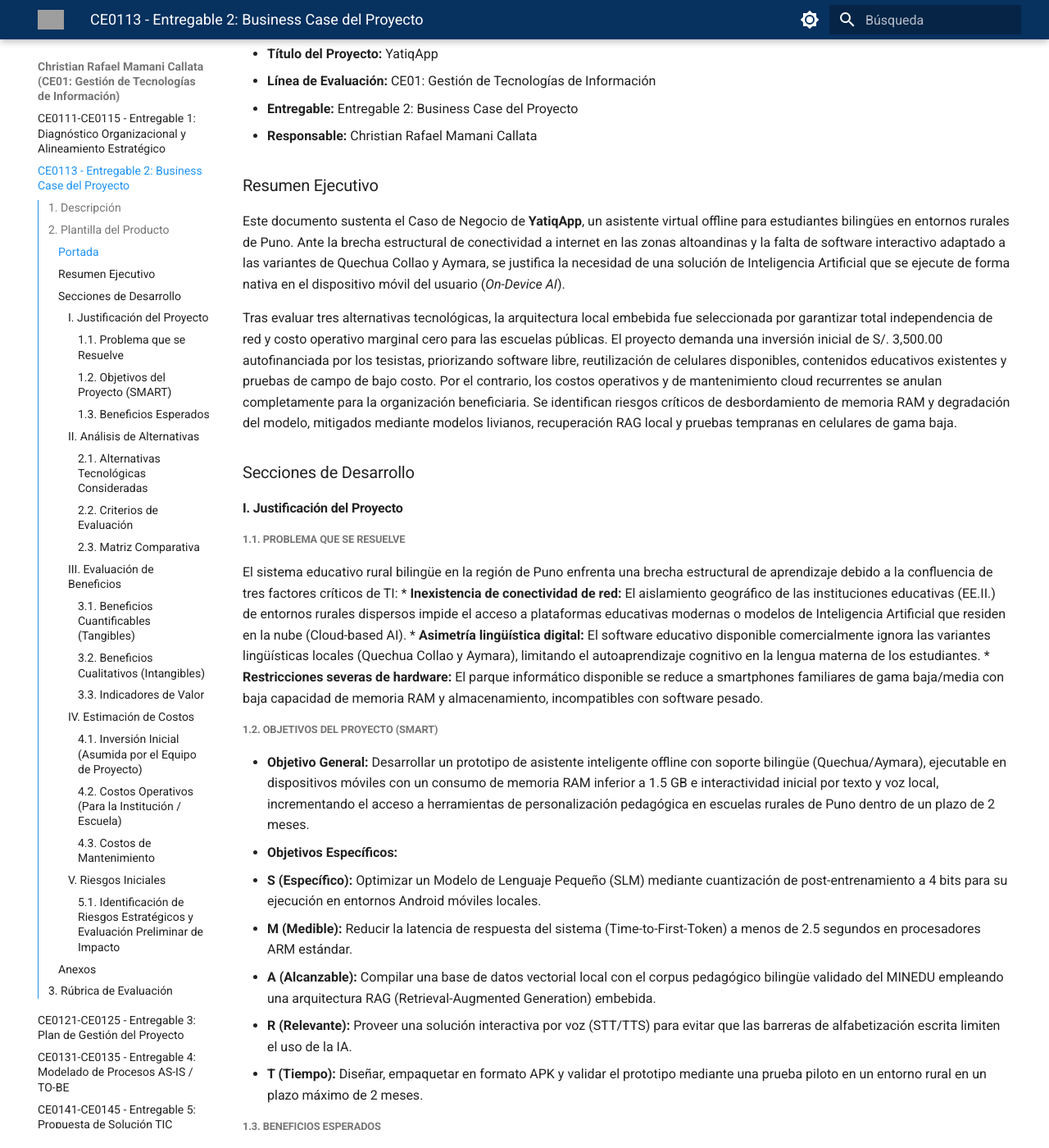
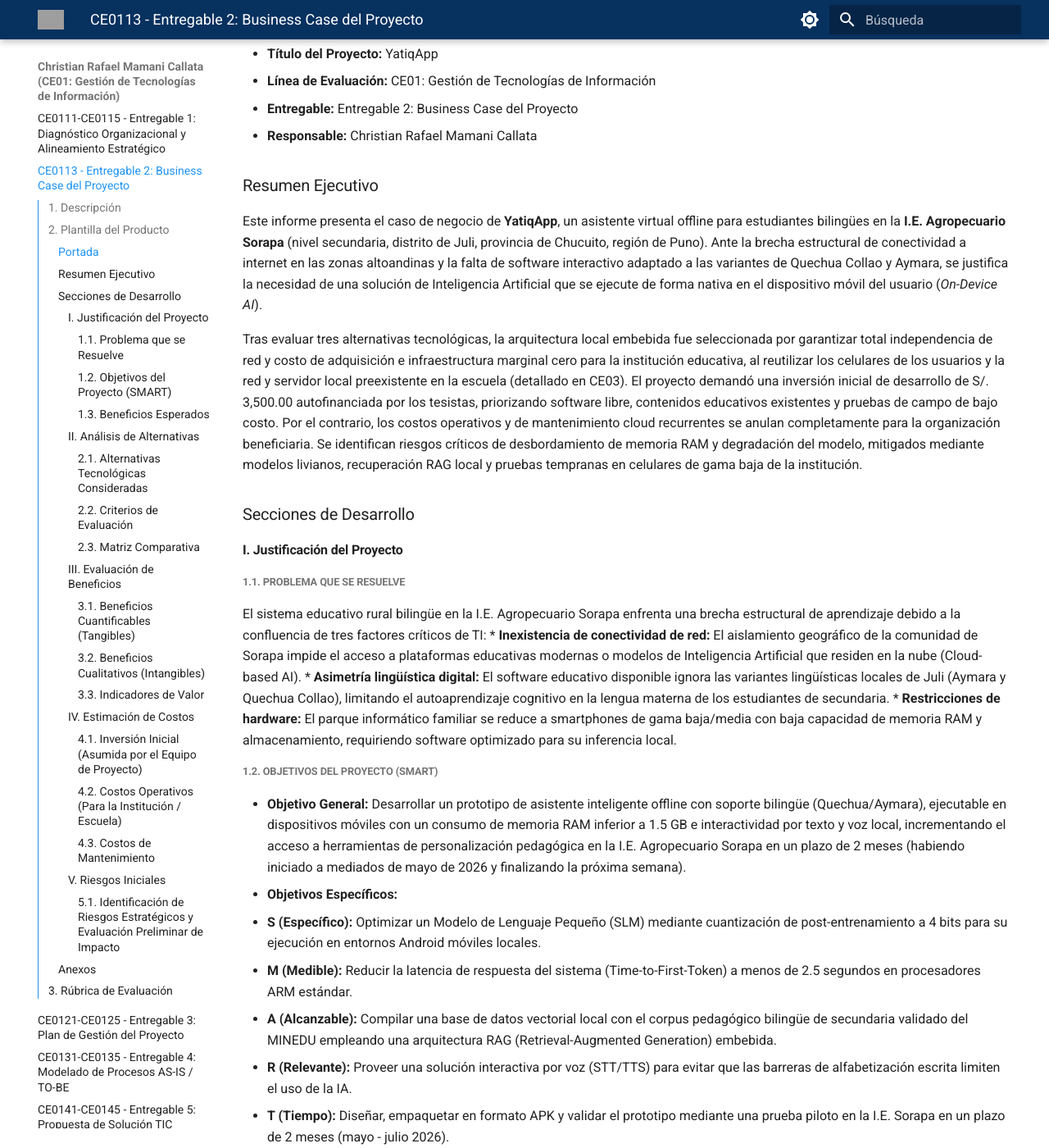
Before and after one commit to jhanslarico11/Perfil-de-Egreso, an MkDocs documentation site: the page built from docs/ChristianRafaelMamaniCallata/entregable2.md, in a window 1280 px wide and 1400 px high, scrolled down 491 px. Shown: the whole window at 82% size. Built offline with MkDocs 1.6.1 and Material for MkDocs 9.7.7, drawn with Linux system fonts in a browser that asks for light colours; some of the changed text lies outside the part shown; grey boxes are pictures that could not be loaded.

Commit message:
Alineacion de entregables CE01 con I.E. Sorapa, secundaria y cronograma Semana 8

```diff
--- a/docs/ChristianRafaelMamaniCallata/entregable2.md
+++ b/docs/ChristianRafaelMamaniCallata/entregable2.md
@@ -12,28 +12,28 @@
 * **Responsable:** Christian Rafael Mamani Callata
 
 ### Resumen Ejecutivo
-Este documento sustenta el Caso de Negocio de **YatiqApp**, un asistente virtual offline para estudiantes bilingües en entornos rurales de Puno. Ante la brecha estructural de conectividad a internet en las zonas altoandinas y la falta de software interactivo adaptado a las variantes de Quechua Collao y Aymara, se justifica la necesidad de una solución de Inteligencia Artificial que se ejecute de forma nativa en el dispositivo móvil del usuario (*On-Device AI*).
+Este informe presenta el caso de negocio de **YatiqApp**, un asistente virtual offline para estudiantes bilingües en la **I.E. Agropecuario Sorapa** (nivel secundaria, distrito de Juli, provincia de Chucuito, región de Puno). Ante la brecha estructural de conectividad a internet en las zonas altoandinas y la falta de software interactivo adaptado a las variantes de Quechua Collao y Aymara, se justifica la necesidad de una solución de Inteligencia Artificial que se ejecute de forma nativa en el dispositivo móvil del usuario (*On-Device AI*).
 
-Tras evaluar tres alternativas tecnológicas, la arquitectura local embebida fue seleccionada por garantizar total independencia de red y costo operativo marginal cero para las escuelas públicas. El proyecto demanda una inversión inicial de S/. 3,500.00 autofinanciada por los tesistas, priorizando software libre, reutilización de celulares disponibles, contenidos educativos existentes y pruebas de campo de bajo costo. Por el contrario, los costos operativos y de mantenimiento cloud recurrentes se anulan completamente para la organización beneficiaria. Se identifican riesgos críticos de desbordamiento de memoria RAM y degradación del modelo, mitigados mediante modelos livianos, recuperación RAG local y pruebas tempranas en celulares de gama baja.
+Tras evaluar tres alternativas tecnológicas, la arquitectura local embebida fue seleccionada por garantizar total independencia de red y costo de adquisición e infraestructura marginal cero para la institución educativa, al reutilizar los celulares de los usuarios y la red y servidor local preexistente en la escuela (detallado en CE03). El proyecto demandó una inversión inicial de desarrollo de S/. 3,500.00 autofinanciada por los tesistas, priorizando software libre, contenidos educativos existentes y pruebas de campo de bajo costo. Por el contrario, los costos operativos y de mantenimiento cloud recurrentes se anulan completamente para la organización beneficiaria. Se identifican riesgos críticos de desbordamiento de memoria RAM y degradación del modelo, mitigados mediante modelos livianos, recuperación RAG local y pruebas tempranas en celulares de gama baja de la institución.
 
 ### Secciones de Desarrollo
 
 #### I. Justificación del Proyecto
 
 ##### 1.1. Problema que se Resuelve
-El sistema educativo rural bilingüe en la región de Puno enfrenta una brecha estructural de aprendizaje debido a la confluencia de tres factores críticos de TI:
-* **Inexistencia de conectividad de red:** El aislamiento geográfico de las instituciones educativas (EE.II.) de entornos rurales dispersos impide el acceso a plataformas educativas modernas o modelos de Inteligencia Artificial que residen en la nube (Cloud-based AI).
-* **Asimetría lingüística digital:** El software educativo disponible comercialmente ignora las variantes lingüísticas locales (Quechua Collao y Aymara), limitando el autoaprendizaje cognitivo en la lengua materna de los estudiantes.
-* **Restricciones severas de hardware:** El parque informático disponible se reduce a smartphones familiares de gama baja/media con baja capacidad de memoria RAM y almacenamiento, incompatibles con software pesado.
+El sistema educativo rural bilingüe en la I.E. Agropecuario Sorapa enfrenta una brecha estructural de aprendizaje debido a la confluencia de tres factores críticos de TI:
+* **Inexistencia de conectividad de red:** El aislamiento geográfico de la comunidad de Sorapa impide el acceso a plataformas educativas modernas o modelos de Inteligencia Artificial que residen en la nube (Cloud-based AI).
+* **Asimetría lingüística digital:** El software educativo disponible ignora las variantes lingüísticas locales de Juli (Aymara y Quechua Collao), limitando el autoaprendizaje cognitivo en la lengua materna de los estudiantes de secundaria.
+* **Restricciones de hardware:** El parque informático familiar se reduce a smartphones de gama baja/media con baja capacidad de memoria RAM y almacenamiento, requiriendo software optimizado para su inferencia local.
 
 ##### 1.2. Objetivos del Proyecto (SMART)
-* **Objetivo General:** Desarrollar un prototipo de asistente inteligente offline con soporte bilingüe (Quechua/Aymara), ejecutable en dispositivos móviles con un consumo de memoria RAM inferior a 1.5 GB e interactividad inicial por texto y voz local, incrementando el acceso a herramientas de personalización pedagógica en escuelas rurales de Puno dentro de un plazo de 2 meses.
+* **Objetivo General:** Desarrollar un prototipo de asistente inteligente offline con soporte bilingüe (Quechua/Aymara), ejecutable en dispositivos móviles con un consumo de memoria RAM inferior a 1.5 GB e interactividad por texto y voz local, incrementando el acceso a herramientas de personalización pedagógica en la I.E. Agropecuario Sorapa en un plazo de 2 meses (habiendo iniciado a mediados de mayo de 2026 y finalizando la próxima semana).
 * **Objetivos Específicos:**
   * **S (Específico):** Optimizar un Modelo de Lenguaje Pequeño (SLM) mediante cuantización de post-entrenamiento a 4 bits para su ejecución en entornos Android móviles locales.
   * **M (Medible):** Reducir la latencia de respuesta del sistema (Time-to-First-Token) a menos de 2.5 segundos en procesadores ARM estándar.
-  * **A (Alcanzable):** Compilar una base de datos vectorial local con el corpus pedagógico bilingüe validado del MINEDU empleando una arquitectura RAG (Retrieval-Augmented Generation) embebida.
+  * **A (Alcanzable):** Compilar una base de datos vectorial local con el corpus pedagógico bilingüe de secundaria validado del MINEDU empleando una arquitectura RAG (Retrieval-Augmented Generation) embebida.
   * **R (Relevante):** Proveer una solución interactiva por voz (STT/TTS) para evitar que las barreras de alfabetización escrita limiten el uso de la IA.
-  * **T (Tiempo):** Diseñar, empaquetar en formato APK y validar el prototipo mediante una prueba piloto en un entorno rural en un plazo máximo de 2 meses.
+  * **T (Tiempo):** Diseñar, empaquetar en formato APK y validar el prototipo mediante una prueba piloto en la I.E. Sorapa en un plazo de 2 meses (mayo - julio 2026).
 
 ##### 1.3. Beneficios Esperados
 * **Pedagógicos:** Incremento en la comprensión conceptual de los contenidos curriculares y preservación de la identidad lingüística de los usuarios.
@@ -46,8 +46,8 @@
 ##### 2.1. Alternativas Tecnológicas Consideradas
 Para resolver el problema, la arquitectura de TI evaluó tres aproximaciones de ingeniería:
 * **Alternativa A: Sistema Híbrido Cloud-Edge (API en la Nube):** Consiste en una aplicación móvil ligera que realiza llamadas HTTPS a modelos hospedados en servicios como OpenAI o Google Cloud.
-* **Alternativa B: Distribución de Hardware Dedicado (Raspberry Pi / Servidor Local):** Instalar un nodo de cómputo en cada escuela que ejecute un modelo localmente (Ollama) actuando como servidor local mediante una red Wi-Fi comunitaria interna.
-* **Alternativa C: Arquitectura On-Device AI Embebida (La Solución Seleccionada):** Compilar, cuantizar y ejecutar el Modelo de Lenguaje Pequeño (SLM) directamente dentro de la memoria y el CPU del teléfono móvil del usuario de forma 100% autónoma.
+* **Alternativa B: Distribución de Hardware Dedicado (Raspberry Pi / Servidor Local):** Instalar un nodo de cómputo en la I.E. Agropecuario Sorapa que ejecute un modelo localmente (Ollama) actuando como servidor local mediante la red Wi-Fi interna de soporte (diseñada en CE03).
+* **Alternativa C: Arquitectura On-Device AI Embebida (La Solución Seleccionada):** Compilar, cuantizar y ejecutar el Modelo de Lenguaje Pequeño (SLM) directamente dentro de la memoria y el CPU del teléfono móvil del usuario de forma 100% autónoma, distribuyéndose localmente mediante el servidor preexistente en la escuela.
 
 ##### 2.2. Criterios de Evaluación
 Las alternativas fueron evaluadas bajo una escala del 1 al 5 (donde 1 es Deficiente y 5 es Excelente) considerando los siguientes criterios de arquitectura de TI:
@@ -97,11 +97,11 @@
 
 | Componente / Rubro | Detalle | Costo (PEN) | Recurso |
 | :--- | :--- | :---: | :--- |
-| **1. Curación de contenidos y dataset EIB** | Selección, limpieza y estructuración de materiales educativos existentes en formatos simples para consulta local. | S/. 600.00 | Propios |
-| **2. Desarrollo del prototipo móvil** | Programación de la app, integración de base local, configuración RAG y pruebas técnicas con herramientas libres. | S/. 1,400.00 | Tesista |
-| **3. Equipos, almacenamiento y conectividad puntual** | Reutilización de celulares disponibles, memoria externa, cables, energía y descargas puntuales necesarias. | S/. 900.00 | Propios |
-| **4. Logística y prueba piloto rural** | Movilidad local, coordinación con docentes y validación básica del APK en una institución o comunidad cercana. | S/. 600.00 | Propios |
-| **Total Inversión Inicial de TI** | | **S/. 3,500.00** | |
+| **1. Curación de contenidos y dataset EIB** | Ingesta, limpieza y estructuración de contenidos curriculares de secundaria de la I.E. Sorapa. | S/. 600.00 | Propios |
+| **2. Desarrollo del prototipo móvil** | Programación de la app, integración de base local, configuración RAG y motor de inferencia local. | S/. 1,400.00 | Tesista |
+| **3. Equipos, almacenamiento y pruebas** | Reutilización de smartphones y servidor preexistente (CE03), cables de red y descargas puntuales. | S/. 900.00 | Propios |
+| **4. Logística y prueba piloto en Sorapa** | Movilidad local Juli-Sorapa, coordinación con docentes de secundaria y aplicación de pruebas de campo. | S/. 600.00 | Propios |
+| **Total Inversión Inicial de Desarrollo** | | **S/. 3,500.00** | |
 
 ##### 4.2. Costos Operativos (Para la Institución / Escuela)
 * **Consumo de Ancho de Banda / Datos Móviles:** S/. 0.00 anuales.
```
Also changed, not shown: docs/ChristianRafaelMamaniCallata/entregable1.md (+47 -46 lines), docs/ChristianRafaelMamaniCallata/entregable3.md (+50 -50 lines), docs/ChristianRafaelMamaniCallata/entregable4.md (+5 -5 lines), docs/ChristianRafaelMamaniCallata/entregable5.md (+6 -5 lines).
